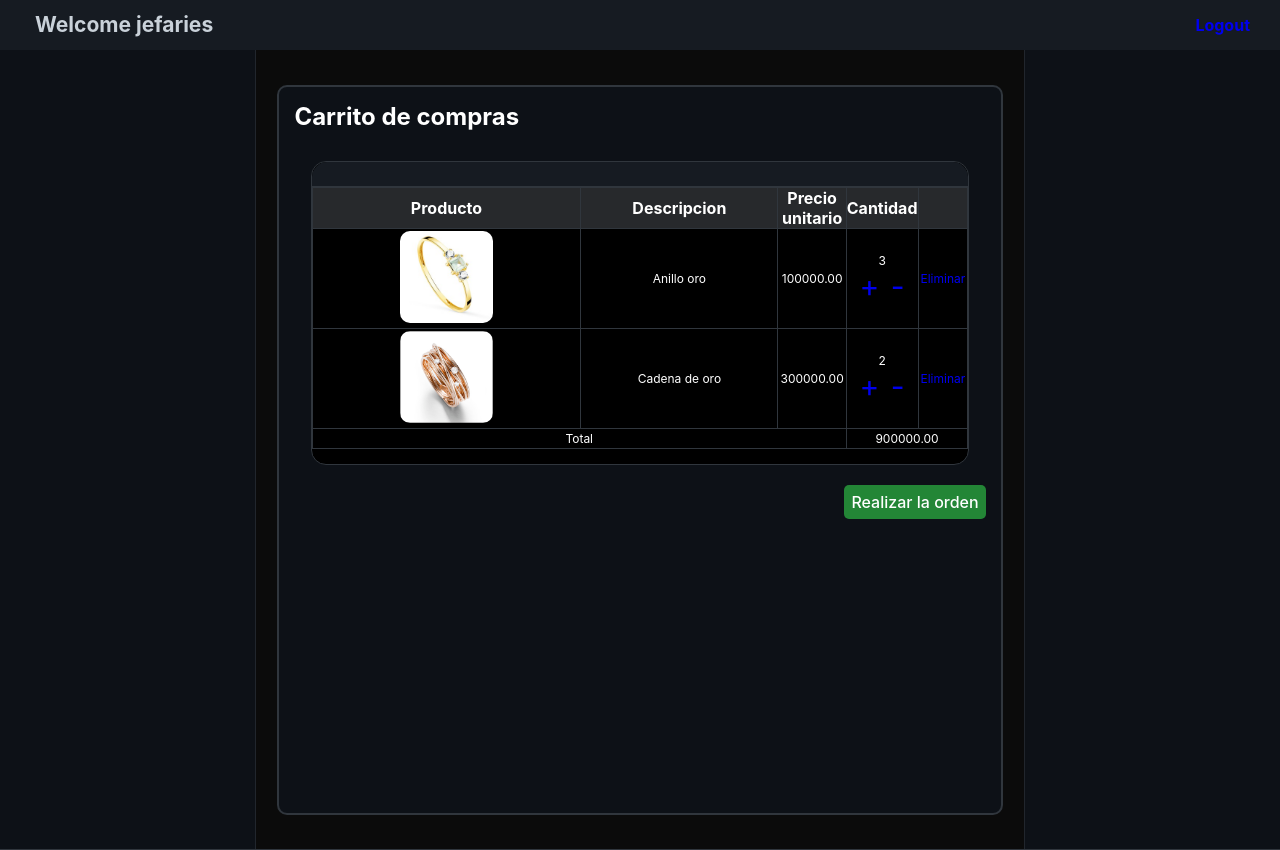
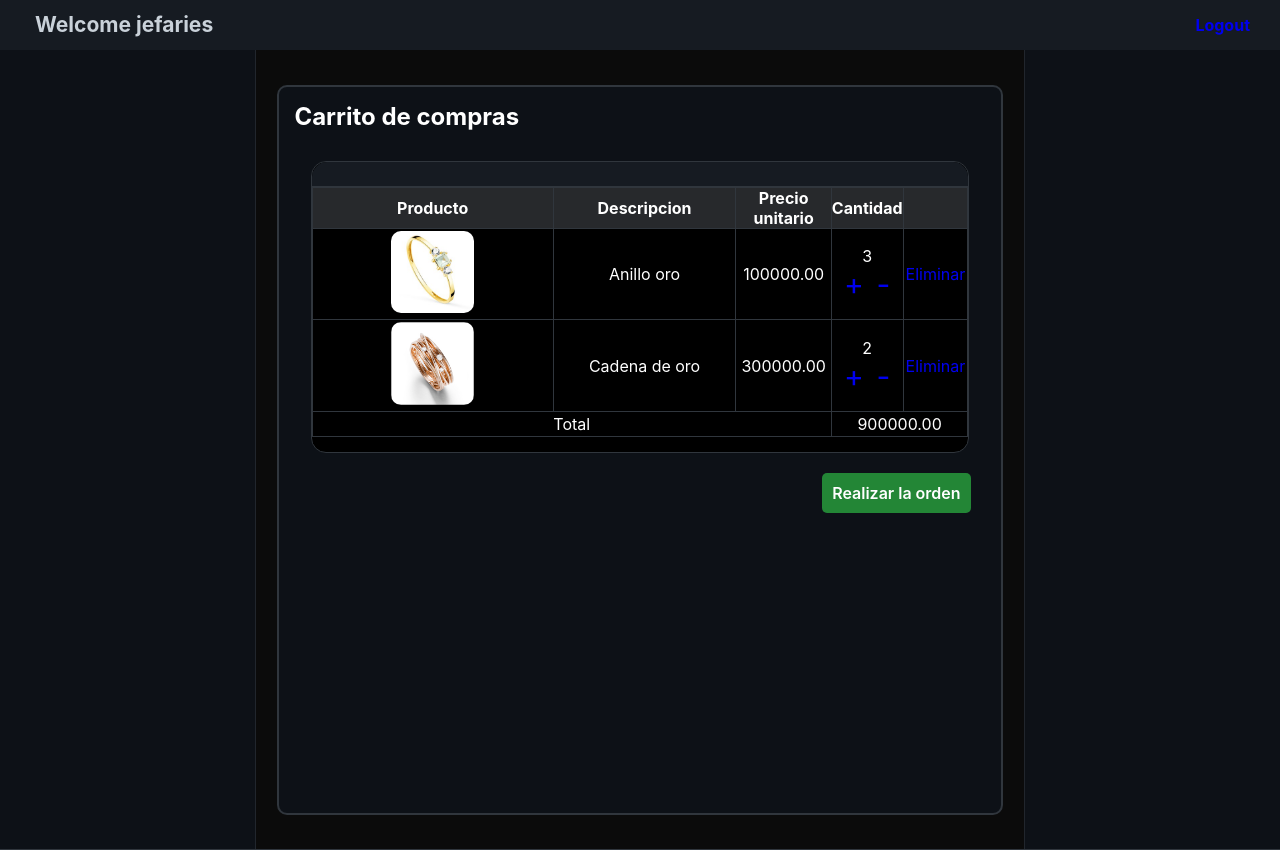
Before and after one commit to JefreyAE/Basic-Store, a Django app: page /cart/ in a window 1280 px wide. Shown: the part 100-950 px from the top of the page. Run offline with Django 3.2, Linux system fonts and the light colour scheme; a user stored in the database is signed in; data comes from the database, SQL or seed files in the repository; both versions use the stored data as it was after the commit.

Commit message:
New styles and Cart access only with user register

```diff
--- a/cart/templates/cartIndex.html
+++ b/cart/templates/cartIndex.html
@@ -23,10 +23,10 @@
                         {% if items %}
                             {% for item in items %}
                                     <tr>
-                                        <td class=""> <img class="item_image" src={% static item.image.url %} /></td>
-                                        <td class="">{{item.description}}</td>
-                                        <td class="">{{item.price}}</td>
-                                        <td class="">{{item.quantity}}
+                                        <td class="td_cart"> <img class="item_image" src={% static item.image.url %} /></td>
+                                        <td class="td_cart">{{item.description}}</td>
+                                        <td class="td_cart price">{{item.price}}</td>
+                                        <td class="td_cart">{{item.quantity}}
                                             <div class="item_actions">
                                                 <a class="quantity_buttons" href={% url 'cartAdd' item.id  %}>+</a>
                                                 <a class="quantity_buttons" href={% url 'cartRemove' item.id  %}>-</a>
@@ -47,7 +47,7 @@
             </div>
         </div>
         {% if user.username %}
-            <a class="btn_link" id="btn_cart" href={% url 'orderRegister' 1 %}>Realizar la orden</a>
+            <button class="btn_link" id="btn_cart" href={% url 'orderRegister' 1 %}>Realizar la orden</button>
         {% endif %}
     </div>
     {% include 'rightSidebar.html' %}
--- a/cart/views.py
+++ b/cart/views.py
@@ -3,11 +3,12 @@ from home.models import *
 
 def index(request):
 
-    if request.user:
-        user = request.user
-        pass
+    if not request.user.username:
+        return redirect('home')
 
-    cart, _ = Cart.objects.get_or_create(user_id = user.id)
+    user = request.user
+    print(request.user.username)
+    cart = get_object_or_404(Cart, user_id = user.id)
 
     items = []
     itemcarts = ItemCart.objects.filter(cart=cart)
@@ -29,10 +30,10 @@ def add(request, id):
 
     item = get_object_or_404(Item, id=id)
 
-    if request.user:
-        user = request.user
-        pass
+    if not request.user.username:
+        return redirect('home')
 
+    user = request.user
     cart, _ = Cart.objects.get_or_create(user_id = user.id)
 
     cart_and_item, exist = ItemCart.objects.get_or_create(cart_id=cart.id,item_id=id)
@@ -44,9 +45,11 @@ def add(request, id):
 def remove(request, id):
 
     item = get_object_or_404(Item, id=id)
-    if request.user:
-        user = request.user
-        pass
+
+    if not request.user.username:
+        return redirect('home')
+
+    user = request.user
 
     cart, _ = Cart.objects.get_or_create(user_id = user.id)
     item = Item.objects.get(id=id)
@@ -59,19 +62,16 @@ def remove(request, id):
 
     cart_and_item.save()
 
-    categories = Category.objects.all()
-
-    topics = Topic.objects.all()
-
     return redirect('cart')
 
 def delete(request, id):
 
     item = get_object_or_404(Item, id=id)
 
-    if request.user:
-        user = request.user
-        pass
+    if not request.user.username:
+        return redirect('home')
+
+    user = request.user
 
     cart, _ = Cart.objects.get_or_create(user_id = user.id)
     cart_and_item, exist = ItemCart.objects.get_or_create(cart_id=cart.id,item_id=item.id)
--- a/home/templates/index.html
+++ b/home/templates/index.html
@@ -15,7 +15,7 @@
                             <div class="card-container">
                                 <a href={% url 'topicDetail' item.id %}>
                                     <div class="card">
-                                        <img src={% static item.image.url %} alt="Joya 3">
+                                        <img src={% static item.image.url %} title={{item.name}} alt={{item.description}}>
                                         <p>Precio: {{ item.price }}</p>
                                     </div>
                                 </a>
@@ -26,8 +26,8 @@
                     {% endif %}
                 </div>
                 <div class="nav">
-                <button class="prev"><i class="fas fa-arrow-left fa-2x"><</i></button>
-                <button class="next"><i class="fas fa-arrow-right fa-2x">></i></button>
+                <button class="prev"><i class="fas fa-arrow-left fa-2x"><strong><</strong></i></button>
+                <button class="next"><i class="fas fa-arrow-right fa-2x"><strong>></strong></i></button>
                 </div>
             </div>
         </div>
--- a/layouts/static/css/styles5.css
+++ b/layouts/static/css/styles.css
@@ -378,9 +378,13 @@ header {
 
 .table_code td {
     border: 1px solid #30363d;
-    font-size: 12px;
+    font-size: 16px;
     padding: 2px;
     width: 60%;
+}
+
+.table_code .price {
+    padding: 5px;
 }
 
 .table_actions {
@@ -816,14 +820,20 @@ align-items: center;*/
     margin: 0px auto;
     margin-top: 20px;
     margin-bottom: 20px;
-    padding: 7px;
+    padding: 10px;
     background-color: #238636;
     color: white;
     border: none;
     border-radius: 5px;
-    font-weight: 500;
+    font-size: 16px;
+    font-weight: 600;
+    margin-right: 15px;
 }
 
 #btn_cart{
     float: right;
 }
+
+a:visited {
+    color: inherit;
+}
--- a/layouts/templates/layout.html
+++ b/layouts/templates/layout.html
@@ -4,7 +4,7 @@
     <head>
         <meta charsert="utf-8"/>
         {% load static %}
-        <link rel='stylesheet' type='text/css' href={% static 'css/styles5.css' %} />
+        <link rel='stylesheet' type='text/css' href={% static 'css/styles.css' %} />
         <title>Store</title>
 
     </head>
```
Also changed, not shown: topic/templates/topicDetail.html (+6 -4 lines), topic/templates/topicIndex.html (+7 -5 lines), db.sqlite3.
